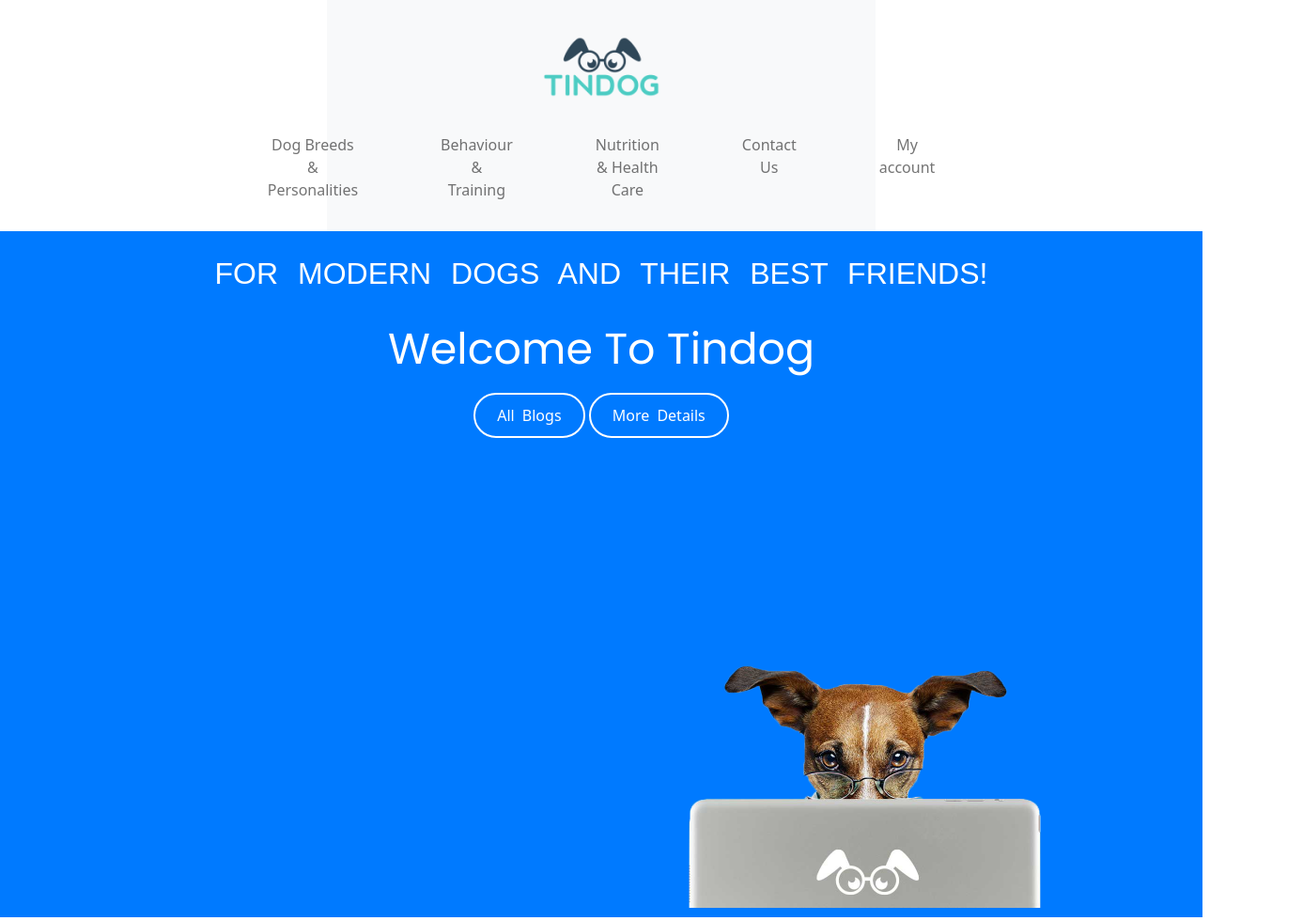
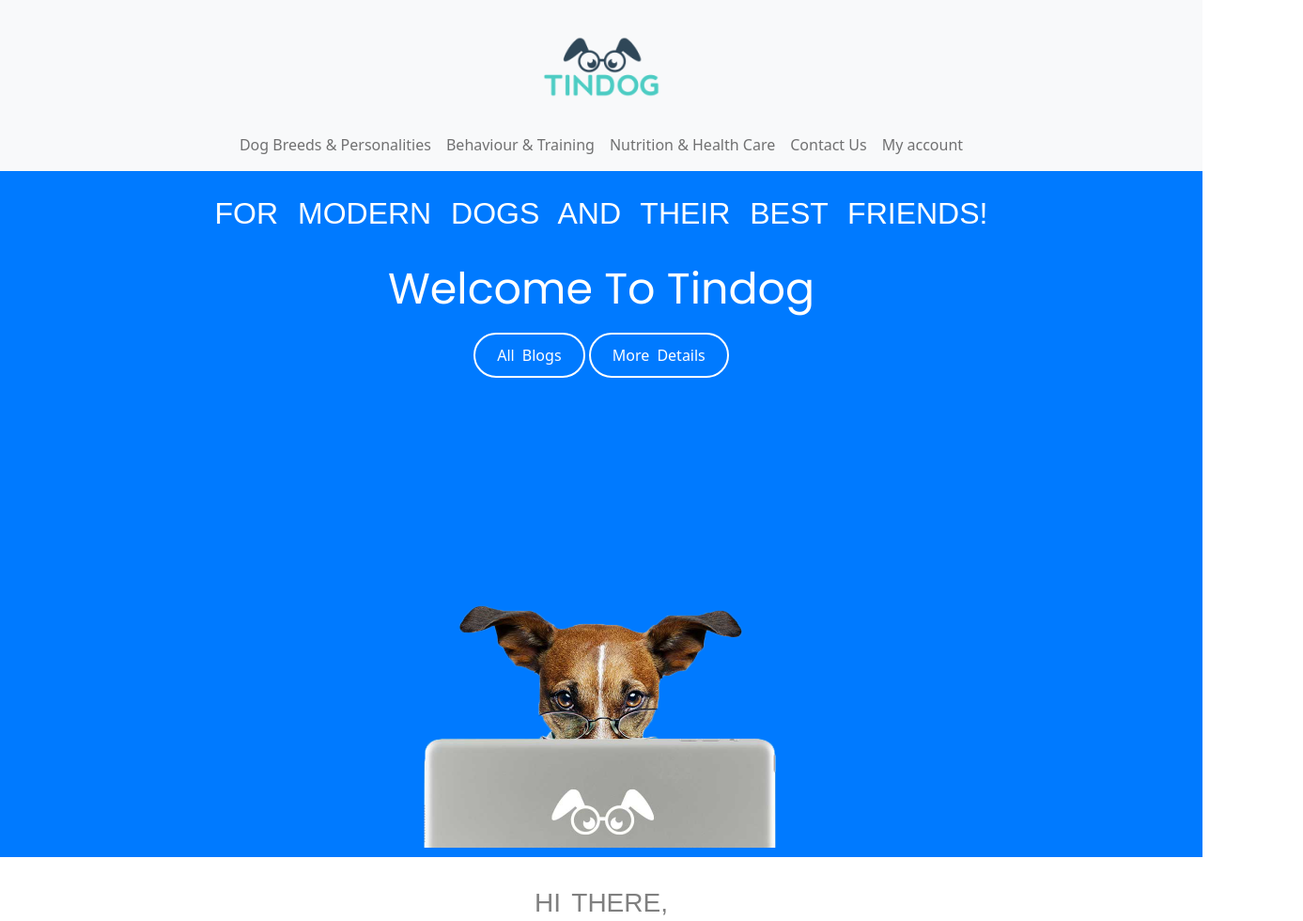
Before and after one commit to Vinayak29115/tindog, a plain HTML site: page index.html in a window 1280 px wide. Shown: the top 980 px of the page at 94% size, 1387 px wide, since content can reach past the window. Drawn offline with nearby package versions, Linux system fonts and the light colour scheme; a web font is replaced by a local one.

Commit message:
Update style1.css

```diff
--- a/css docs/style1.css
+++ b/css docs/style1.css
@@ -3,25 +3,11 @@
 body{
     margin:0px;
 }
-.t-p1{
-    text-align: center;
-}
 .logo{
     padding:30px 0px;
 }
-.navbar-nav{
-    list-style-type: none;
-    margin:0px 348px;
-    padding-bottom:16px;
-}
-.nav-item{
-    float: left;
-    padding:0px 36px;
-}
-.nav-link{
-    text-decoration: none;
-    color: black;
-    font-weight: normal;
+.center{
+    margin: 0px auto;
 }
 .t-p2{
     background-color: #007aff;
@@ -51,8 +37,11 @@ body{
     text-align: center;
     padding: 22px;
 }
+.col-md-12{
+    width:auto;
+}
 .intro-image{
-    margin:0px 672px;
+    margin:0px auto;
     margin-top: -128px;
 }
 .intro-link:hover{
```
